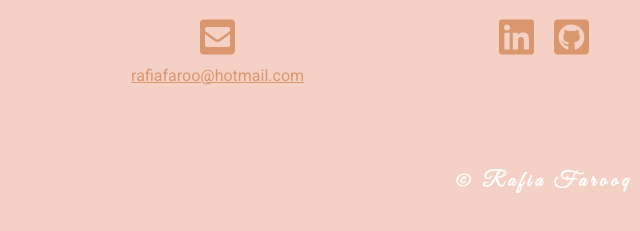
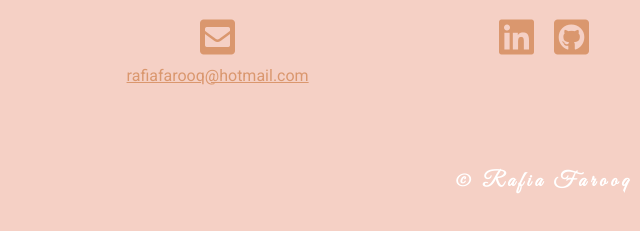
Before and after one commit to rafia-farooq/my-portfolio, a website built with Parcel: page index.html in a window 1280 px wide. Shown: the part 2550-2781 px from the top of the page, 0-640 px from the left. Built offline with nearby package versions, Linux system fonts and the light colour scheme.

Commit message:
fixed typo in footer for the email address

```diff
--- a/index.html
+++ b/index.html
@@ -251,7 +251,7 @@
           <div>
             <h3>Interested in hiring?</h3>
             <p><a href="mailto:rafiafarooq@hotmail.com"><i class="fas fa-envelope-square"></i></a></p>
-            <p><a href="mailto:rafiafarooq@hotmail.com">rafiafaroo@hotmail.com</a></p>
+            <p><a href="mailto:rafiafarooq@hotmail.com">rafiafarooq@hotmail.com</a></p>
           </div>
 
           <!--Social media links-->
```
